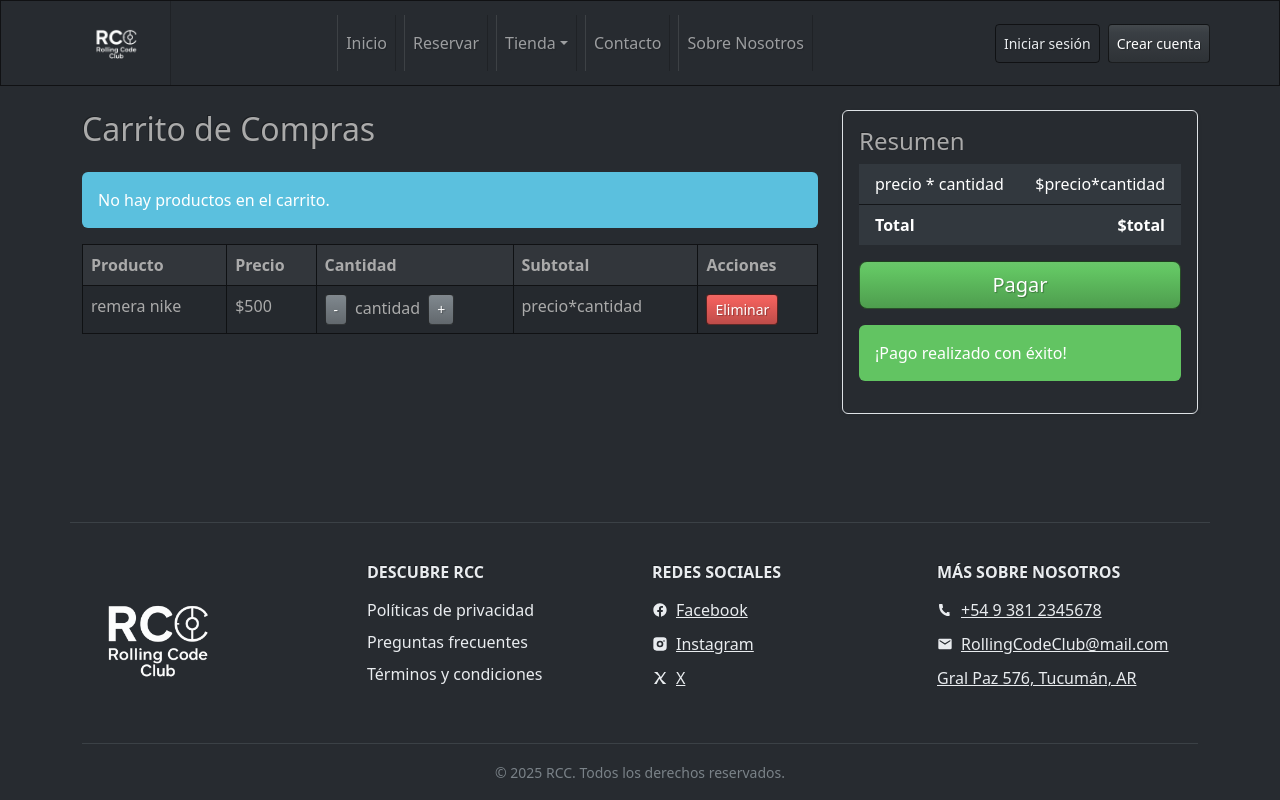
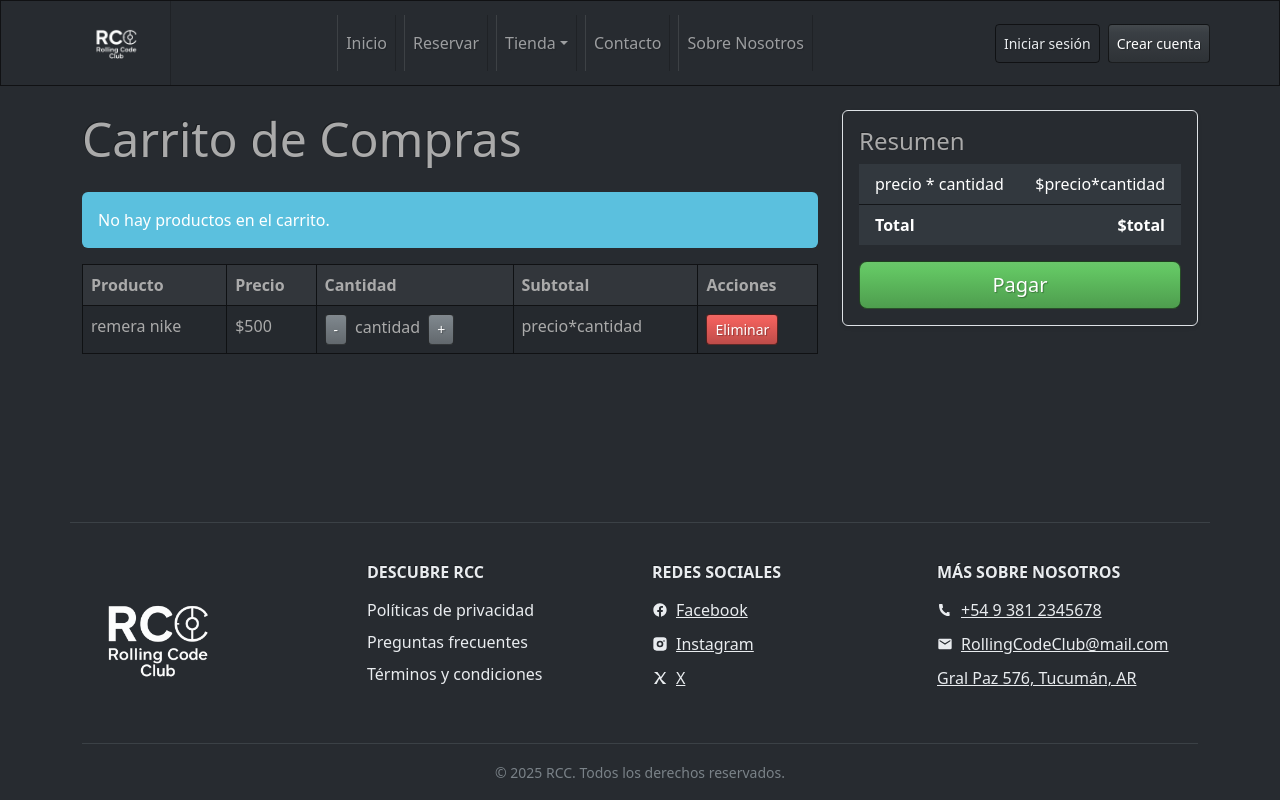
Before and after one commit to ximebarrientos/rollingCodeClub, a React (Vite) app: page / in a window 1280 px wide. Built offline with nearby package versions, Linux system fonts and the light colour scheme.

Commit message:
Actualizar estilo del encabezado en CarritoCompras

```diff
--- a/src/components/pages/producto/CarritoCompras.jsx
+++ b/src/components/pages/producto/CarritoCompras.jsx
@@ -13,7 +13,7 @@ const CarritoCompras = () => {
     <Container className="my-4">
       <Row>
         <Col xs={12} md={8}>
-          <h2 className="mb-4">Carrito de Compras</h2>
+          <h2 className="mb-4 display-5">Carrito de Compras</h2>
 
           <Alert variant="info">No hay productos en el carrito.</Alert>
           <Table striped bordered hover responsive>
@@ -71,9 +71,6 @@ const CarritoCompras = () => {
             <Button variant="success" className="w-100" size="lg">
               Pagar
             </Button>
-            <Alert variant="success" className="mt-3">
-              ¡Pago realizado con éxito!
-            </Alert>
           </div>
         </Col>
       </Row>
```
